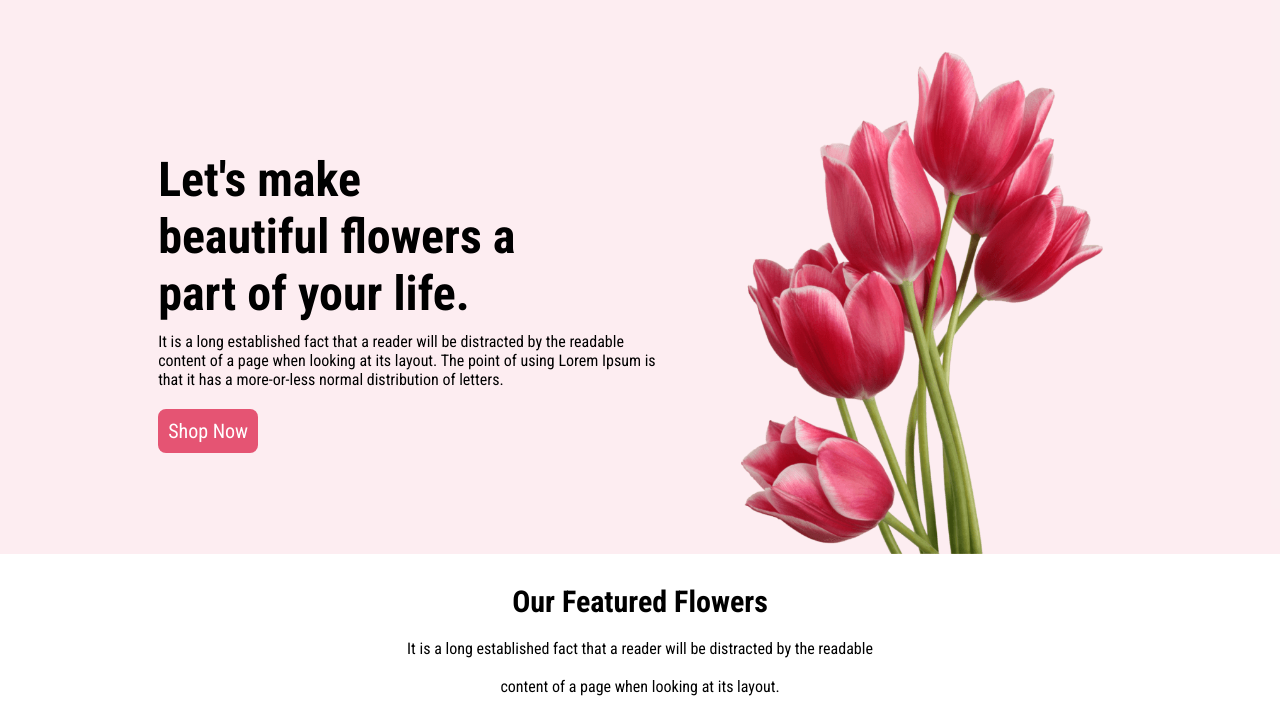
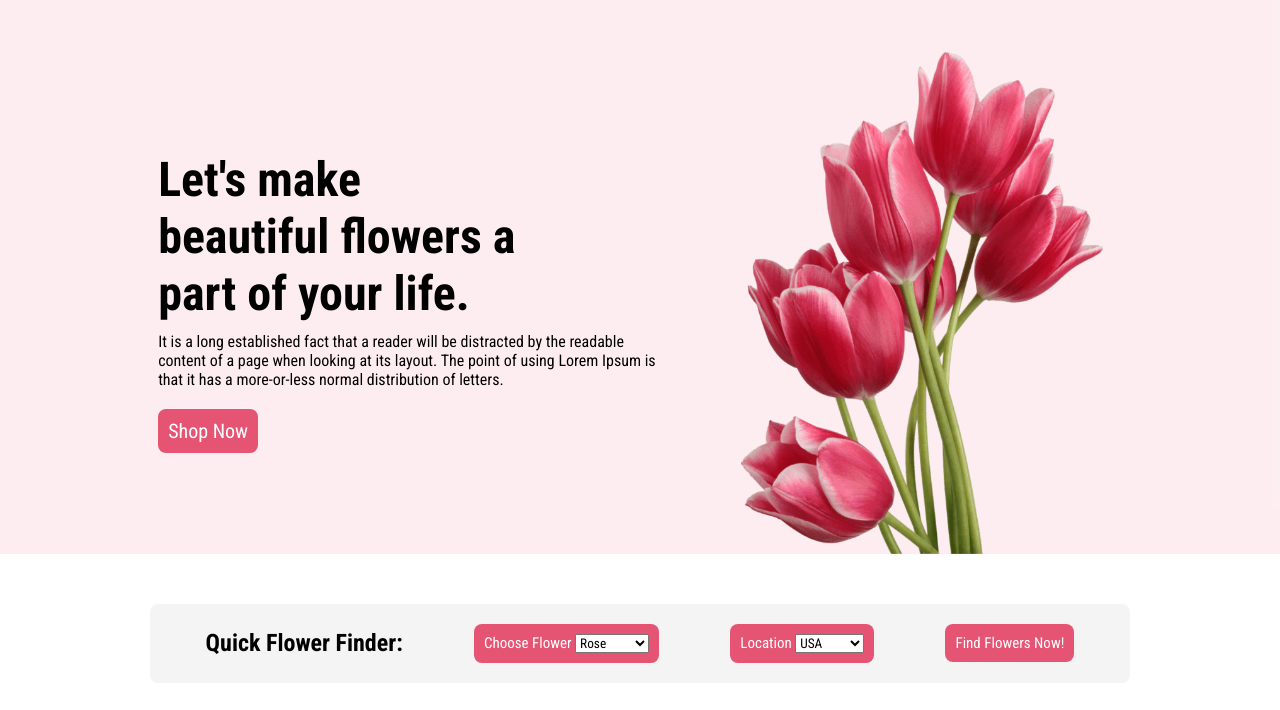
Before and after one commit to shahinsadik/flower-shop, a plain HTML site: page index.html in a window 1280 px wide. Shown: the top 710 px of the page. Drawn offline with Linux system fonts and the light colour scheme.

Commit message:
search/find section added

```diff
--- a/index.html
+++ b/index.html
@@ -29,6 +29,29 @@
                 <div>
                     <img class="header-image" src="image/pngwing 10.png" alt="">
                 </div>
+            </div>
+
+        </section>
+        <section>
+            <div class="find-container">
+                <div class="find">
+                    <h1>Quick Flower Finder:</h1>
+                </div>
+                <div class="flower-name">Choose Flower
+                    <select name="flower" id="">
+                        <option value="">Rose</option>
+                        <option value="">Water Lily</option>
+                        <option value="">Belly</option>
+                    </select>
+                </div>
+                <div class="flower-name">Location
+                    <select name="flower" id="">
+                        <option value="">USA</option>
+                        <option value="">CANADA</option>
+                        <option value="">LONDON</option>
+                    </select>
+                </div>
+                <button class="find-btn">Find Flowers Now!</button>
             </div>
 
         </section>
--- a/style.css
+++ b/style.css
@@ -5,6 +5,8 @@
     font-family: 'Roboto', sans-serif;
     font-family: 'Roboto Condensed', sans-serif;
 }
+
+/* header section */
 
 .header-container {
     display: flex;
@@ -38,6 +40,35 @@
     border-radius: 8px;
     background: #E55473;
 }
+/* find /search */
+.find-container{
+    display: flex;
+    border-radius: 8px;
+    background: rgba(39, 39, 39, 0.05);
+    margin: 50px 150px 0px 150px;
+    align-items: center;
+    justify-content: space-around;
+    text-align: center;
+    padding: 20px;
+
+}
+.find-btn{
+    color: white;
+    padding: 10px;
+    font-size: 15px;
+    border: none;
+    border-radius: 8px;
+    background: #E55473;
+}
+.flower-name{
+    color: white;
+    padding: 10px;
+    font-size: 15px;
+    border: none;
+    border-radius: 8px;
+    background: #E55473;
+}
+/* find/search end */
 
 .main-title {
     text-align: center;
```
